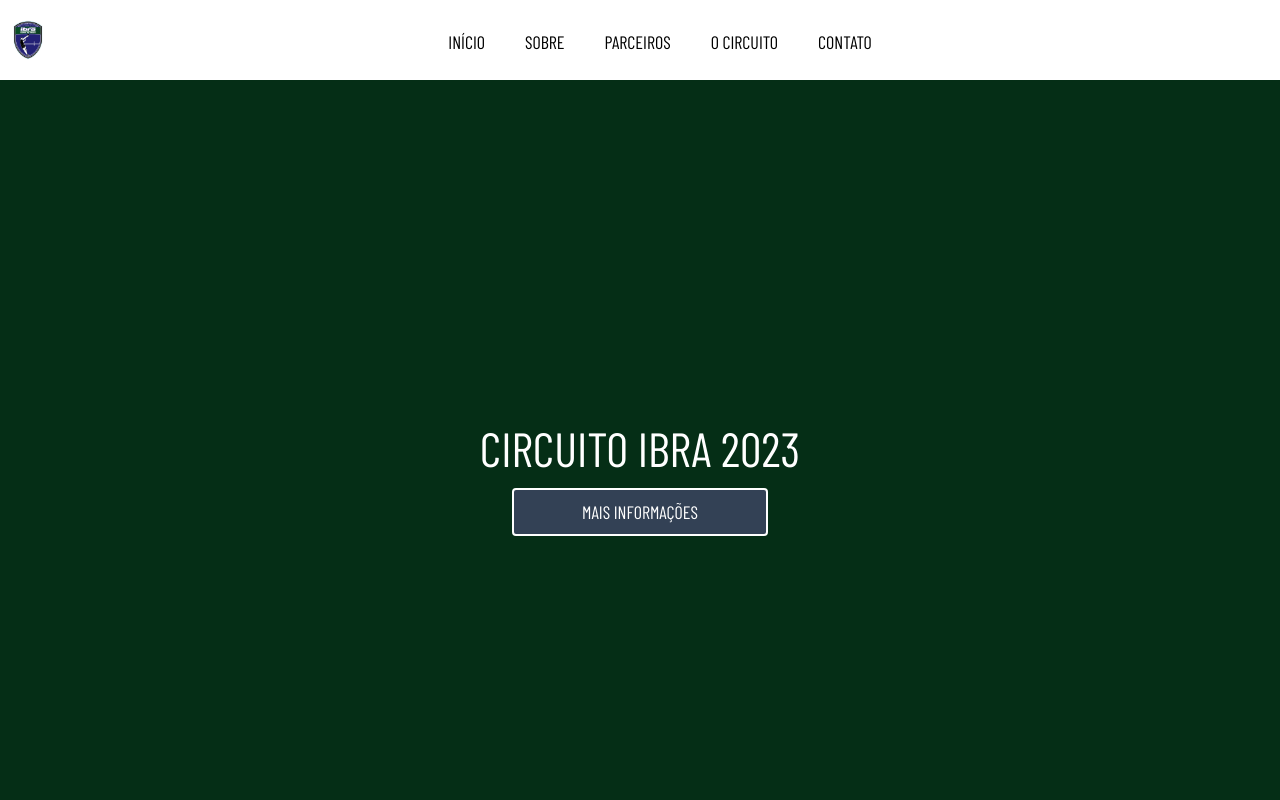
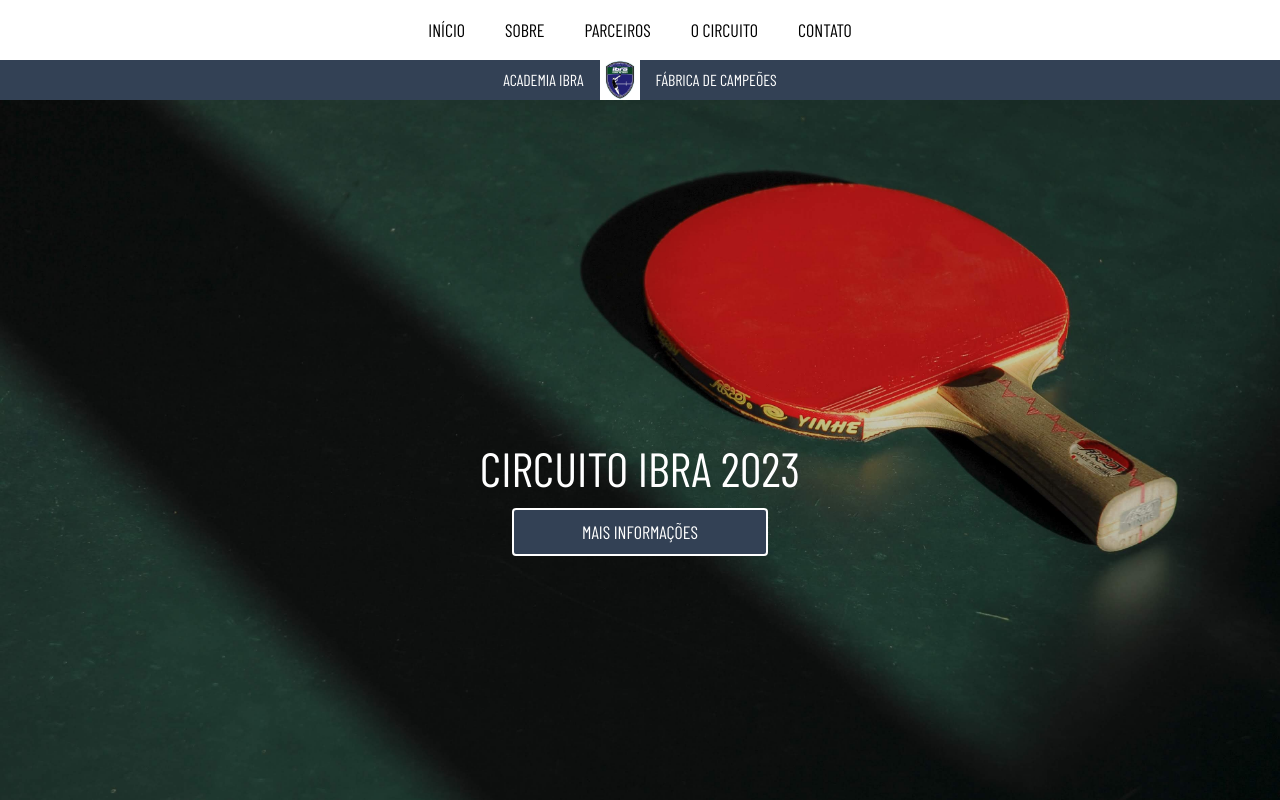
Before and after one commit to Marcoswodbarros/ibra-tenis-de-mesa, a website: page index.html in a window 1280 px wide. Shown: the top 800 px of the page. Drawn offline with nearby package versions, Linux system fonts and the light colour scheme.

Commit message:
Updating desktop style

```diff
--- a/index.html
+++ b/index.html
@@ -1,5 +1,6 @@
 <!DOCTYPE html>
 <html lang="pt-br">
+
 <head>
     <meta charset="UTF-8">
     <meta http-equiv="X-UA-Compatible" content="IE=edge">
@@ -10,27 +11,34 @@
     <link rel="preconnect" href="https://fonts.gstatic.com" crossorigin>
     <link href="https://fonts.googleapis.com/css2?family=Barlow+Condensed&display=swap" rel="stylesheet">
     <link href="https://fonts.googleapis.com/css2?family=Roboto+Condensed&display=swap" rel="stylesheet">
-    <link rel="stylesheet" href="https://fonts.googleapis.com/css2?family=Material+Symbols+Outlined:opsz,wght,FILL,GRAD@20..48,100..700,0..1,-50..200" />
-    <link rel="stylesheet" href="https://cdnjs.cloudflare.com/ajax/libs/font-awesome/6.4.0/css/all.min.css" integrity="sha512-iecdLmaskl7CVkqkXNQ/ZH/XLlvWZOJyj7Yy7tcenmpD1ypASozpmT/E0iPtmFIB46ZmdtAc9eNBvH0H/ZpiBw==" crossorigin="anonymous" referrerpolicy="no-referrer" />
-    <link rel="stylesheet" href="https://cdnjs.cloudflare.com/ajax/libs/animate.css/4.1.1/animate.min.css"/>
+    <link rel="stylesheet"
+        href="https://fonts.googleapis.com/css2?family=Material+Symbols+Outlined:opsz,wght,FILL,GRAD@20..48,100..700,0..1,-50..200" />
+    <link rel="stylesheet" href="https://cdnjs.cloudflare.com/ajax/libs/font-awesome/6.4.0/css/all.min.css"
+        integrity="sha512-iecdLmaskl7CVkqkXNQ/ZH/XLlvWZOJyj7Yy7tcenmpD1ypASozpmT/E0iPtmFIB46ZmdtAc9eNBvH0H/ZpiBw=="
+        crossorigin="anonymous" referrerpolicy="no-referrer" />
+    <link rel="stylesheet" href="https://cdnjs.cloudflare.com/ajax/libs/animate.css/4.1.1/animate.min.css" />
 
     <title>Ibra Academia</title>
 </head>
 
 <body>
-    <header class="flex items-center justify-between p-2 font-barlow">
-        <img src="src/images/logo.jpeg" class="h-10" alt="Logo da Ibra Academia de Tênis de Mesa">
+    <header class="flex flex-col items-center p font-barlow">
         <nav class="hidden bg-slate-600 h-screen w-screen absolute top-14 right-0 p-4 uppercase animate__animated animate__slideInDown
         lg:bg-white lg:block lg:static lg:h-auto lg:text-lg lg:max-h-16">
             <ul class="lg:flex justify-center gap-x-10">
-                <li class="border-b-2 border-black border-solid py-3 text-white lg:py-1 lg:border-none lg:text-black li__hover"><a href="">Início</a></li>
-                <li class="border-b-2 border-black border-solid py-3 text-white lg:py-1 lg:border-none lg:text-black li__hover"><a href="">Sobre</a></li>
-                <li class="border-b-2 border-black border-solid py-3 text-white lg:py-1 lg:border-none lg:text-black li__hover"><a href="">Parceiros</a></li>
-                <li class="border-b-2 border-black border-solid py-3 text-white lg:py-1 lg:border-none lg:text-black li__hover"><a href="circuito.html">O circuito</a></li>
-                <li class="border-b-2 border-black border-solid py-3 text-white lg:py-1 lg:border-none lg:text-black li__hover"><a href="">Contato</a></li>
+                <li class="header__li--style"><a href="">Início</a></li>
+                <li class="header__li--style"><a href="">Sobre</a></li>
+                <li class="header__li--style"><a href="">Parceiros</a></li>
+                <li class="header__li--style"><a href="circuito.html">O circuito</a></li>
+                <li class="header__li--style"><a href="">Contato</a></li>
             </ul>
         </nav>
-        <a href="#" class="hidden">Circuito Ibra</a>
+
+        <div id="header__logo--container" class="flex items-center justify-center gap-x-4 w-screen bg-slate-700 text-white uppercase">
+            <p>Academia Ibra</p>
+            <img src="src/images/logo.jpeg" class="h-10" alt="Logo da Ibra Academia de Tênis de Mesa">
+            <p>Fábrica de Campeões</p>
+        </div>
 
         <div id="header__container--icons">
             <img src="src/images/bar.png" id="header__icons--menu" class="h-8 lg:hidden" alt="Ícone do menu">
@@ -39,8 +47,10 @@
     </header>
 
     <main>
-        <div id="main__container--images" class="bg-green-950 h-screen flex flex-col items-center justify-center gap-y-4">
+        <div id="main__container--images" style="background-image: url('src/images/2.jpg'); background-size: cover;"
+            class="bg-green-950 h-screen flex flex-col items-center justify-center gap-y-4">
             <h1 class="uppercase text-5xl text-white font-barlow">Circuito Ibra 2023</h1>
+            <!-- <img src="src/images/hoyama.png" class="rounded" alt=""> -->
             <a href="circuito.html" id="main__button" class="main__button--style button__hover">Mais informações</a>
         </div>
 
@@ -49,13 +59,16 @@
     <footer class="footer bg-slate-700 text-white flex flex-col items-center gap-y-2 py-2 font-barlow">
         <h2 class="uppercase">Academia Ibra Tênis de Mesa</h2>
         <div id="footer__container--icons" class="flex gap-x-4">
-            <a href="https://api.whatsapp.com/send?phone=81998320016&text=Como%20podemos%20ajudá-lo?" target="_blank"><i class="fa-brands fa-whatsapp"></i></a>
+            <a href="https://api.whatsapp.com/send?phone=81998320016&text=Como%20podemos%20ajudá-lo?" target="_blank"><i
+                    class="fa-brands fa-whatsapp"></i></a>
             <a href="https://www.instagram.com/ibratdm/"><i class="fa-brands fa-instagram" target="_blank"></i></a>
             <a href="#" target="_blank"><i class="fa-regular fa-envelope"></i></a>
-            <a href="https://goo.gl/maps/LLFepdFvPgzSioes5?coh=178571&entry=tt" target="_blank"><i class="fa-solid fa-location-dot"></i></a>
+            <a href="https://goo.gl/maps/LLFepdFvPgzSioes5?coh=178571&entry=tt" target="_blank"><i
+                    class="fa-solid fa-location-dot"></i></a>
         </div>
     </footer>
 
     <script src="src/js/main.js"></script>
 </body>
+
 </html>
--- a/src/input.css
+++ b/src/input.css
@@ -1,6 +1,10 @@
 @tailwind base;
 @tailwind components;
 @tailwind utilities;
+
+.header__li--style {
+    @apply border-b-2 border-black border-solid py-3 text-white lg:py-1 lg:border-none lg:text-black li__hover;
+}
 
 .li__hover {
     @apply hover:border-b-2 hover:border-b-black hover:border-solid box-border;
```
Also changed, not shown: dist/output.css, src/images/2.jpg (added), src/images/hoyama.png (added), 1 other file.
